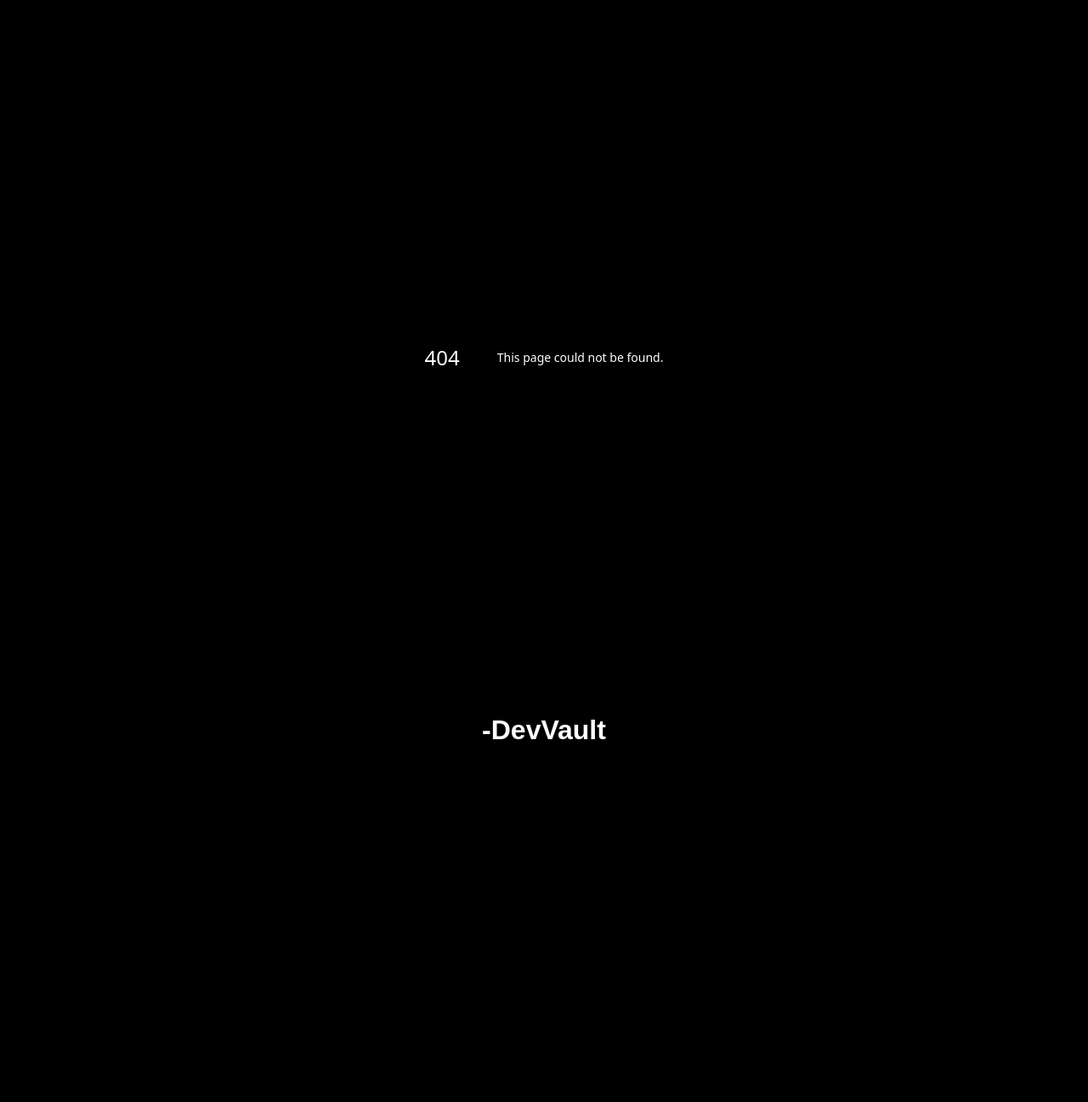
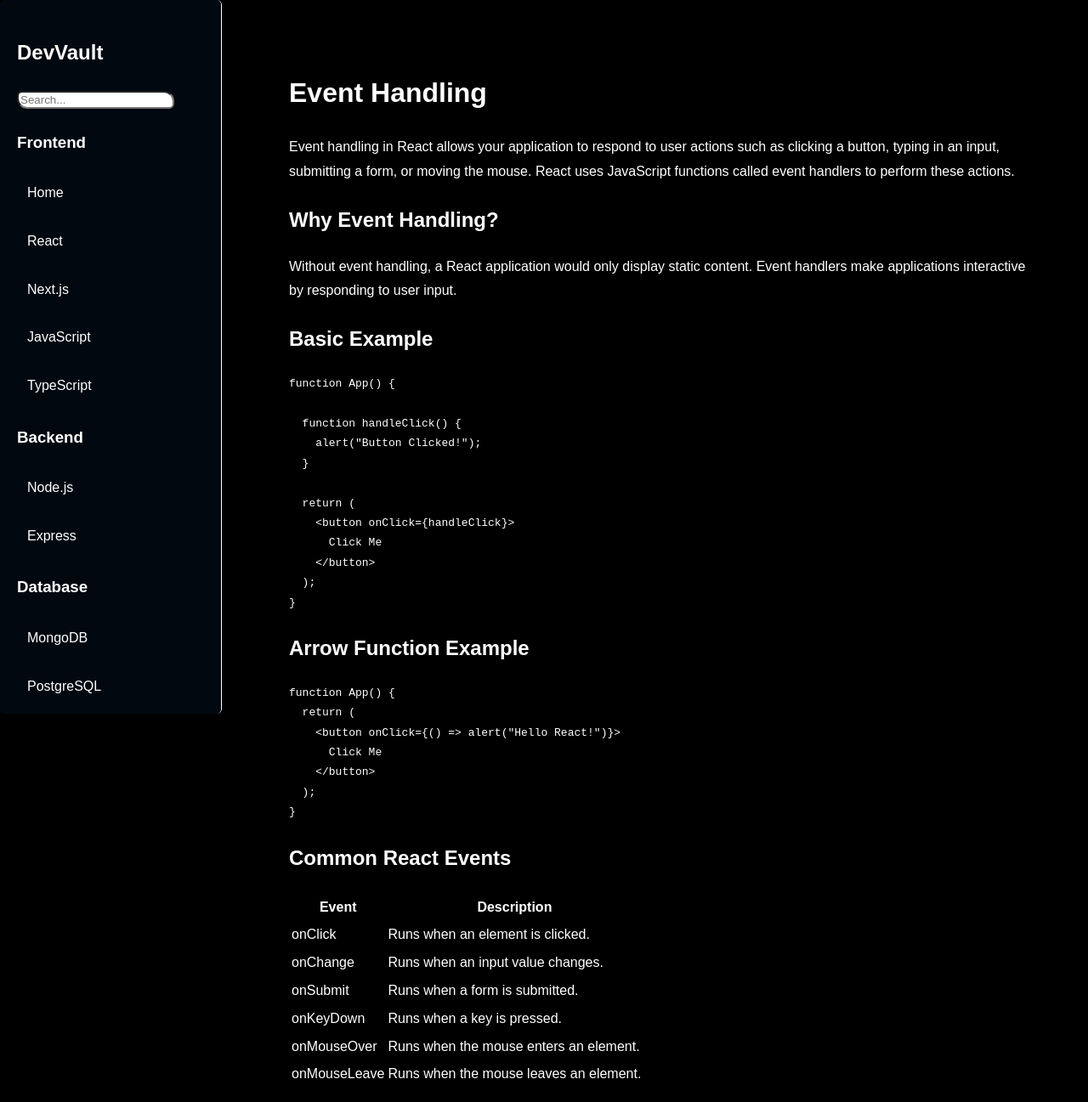
Before and after one commit to asmitbiswas/Project-Next-JS, a Next.js app in the folder app/: page /React/Event_Handling in a window 1280 px wide. Before the commit this address had no page. Shown: the top 1297 px of the page at 85% size. Before the commit the page ends 918 px from the top, so only its background shows below. Built offline with nearby package versions, Linux system fonts and the light colour scheme.

Commit message:
Bug fixed in Event_Handling page

```diff
--- /dev/null
+++ b/app/app/(categories)/React/Event_Handling/page.tsx
@@ -0,0 +1,184 @@
+import Sidebar from "@/app/components/page";
+
+export default function EventHandling() {
+  return (
+    <div>
+      <Sidebar />
+
+      <div>
+        <h1>Event Handling</h1>
+
+        <p>
+          Event handling in React allows your application to respond to user
+          actions such as clicking a button, typing in an input, submitting a
+          form, or moving the mouse. React uses JavaScript functions called
+          event handlers to perform these actions.
+        </p>
+
+        <h2>Why Event Handling?</h2>
+
+        <p>
+          Without event handling, a React application would only display static
+          content. Event handlers make applications interactive by responding to
+          user input.
+        </p>
+
+        <h2>Basic Example</h2>
+
+        <pre>
+{`function App() {
+
+  function handleClick() {
+    alert("Button Clicked!");
+  }
+
+  return (
+    <button onClick={handleClick}>
+      Click Me
+    </button>
+  );
+}`}
+        </pre>
+
+        <h2>Arrow Function Example</h2>
+
+        <pre>
+{`function App() {
+  return (
+    <button onClick={() => alert("Hello React!")}>
+      Click Me
+    </button>
+  );
+}`}
+        </pre>
+
+        <h2>Common React Events</h2>
+
+        <table>
+          <tbody>
+            <tr>
+              <th>Event</th>
+              <th>Description</th>
+            </tr>
+
+            <tr>
+              <td>onClick</td>
+              <td>Runs when an element is clicked.</td>
+            </tr>
+
+            <tr>
+              <td>onChange</td>
+              <td>Runs when an input value changes.</td>
+            </tr>
+
+            <tr>
+              <td>onSubmit</td>
+              <td>Runs when a form is submitted.</td>
+            </tr>
+
+            <tr>
+              <td>onKeyDown</td>
+              <td>Runs when a key is pressed.</td>
+            </tr>
+
+            <tr>
+              <td>onMouseOver</td>
+              <td>Runs when the mouse enters an element.</td>
+            </tr>
+
+            <tr>
+              <td>onMouseLeave</td>
+              <td>Runs when the mouse leaves an element.</td>
+            </tr>
+          </tbody>
+        </table>
+
+        <h2>Passing Arguments</h2>
+
+        <pre>
+{`function App() {
+
+  function greet(name) {
+    alert("Hello " + name);
+  }
+
+  return (
+    <button onClick={() => greet("Asmit")}>
+      Greet
+    </button>
+  );
+}`}
+        </pre>
+
+        <h2>Event Object</h2>
+
+        <p>
+          React automatically passes an event object to event handler functions.
+          It contains useful information about the event that occurred.
+        </p>
+
+        <pre>
+{`function App() {
+
+  function handleClick(event) {
+    console.log(event.target);
+  }
+
+  return (
+    <button onClick={handleClick}>
+      Click Me
+    </button>
+  );
+}`}
+        </pre>
+
+        <h2>Prevent Default Behavior</h2>
+
+        <pre>
+{`function App() {
+
+  function handleSubmit(event) {
+    event.preventDefault();
+    alert("Form Submitted");
+  }
+
+  return (
+    <form onSubmit={handleSubmit}>
+      <button type="submit">
+        Submit
+      </button>
+    </form>
+  );
+}`}
+        </pre>
+
+        <h2>Best Practices</h2>
+
+        <ul>
+          <li>Use descriptive handler names like handleClick.</li>
+          <li>Keep event handlers short and readable.</li>
+          <li>Use arrow functions only when necessary.</li>
+          <li>Call event.preventDefault() for custom form handling.</li>
+          <li>Avoid putting large amounts of logic directly inside JSX.</li>
+        </ul>
+
+        <h2>Common Mistakes</h2>
+
+        <ul>
+          <li>Writing onClick="handleClick()".</li>
+          <li>Calling the function immediately instead of passing it.</li>
+          <li>Forgetting event.preventDefault() on forms.</li>
+          <li>Writing too much logic inside JSX.</li>
+        </ul>
+
+        <h2>Summary</h2>
+
+        <p>
+          Event handling is one of the core features of React. By attaching
+          event handlers to elements, you can respond to user interactions,
+          update state, validate forms, and build interactive applications.
+        </p>
+      </div>
+    </div>
+  );
+}
--- /dev/null
+++ b/app/app/(categories)/React/layout.tsx
@@ -0,0 +1,24 @@
+export default function ReactLayout({ children }: { children: React.ReactNode }) {
+  return (
+    <div
+      style={{
+        background: "#000",
+        color: "#fff",
+        minHeight: "100vh",
+        padding: "40px",
+      }}
+    >
+      {/* <Sidebar /> */}
+
+      <div
+        style={{
+          maxWidth: "900px",
+          marginLeft: "280px",
+          lineHeight: "1.8",
+        }}
+      >
+        {children}
+      </div>
+    </div>
+  );
+}
--- a/app/app/(categories)/React/page.tsx
+++ b/app/app/(categories)/React/page.tsx
@@ -68,7 +68,7 @@ export default function React() {
           <li><Link href="/React/Componentss" style={{ color: "white" }}>Components</Link></li>
           <li><Link href="/React/Props" style={{ color: "white" }}>Props</Link></li>
           <li><Link href="/React/State" style={{ color: "white" }}>State</Link></li>
-          <li>Event Handling</li>
+          <li><Link href="/React/Event_Handling" style={{ color: "white" }}>Event Handling</Link></li>
           <li>Conditional Rendering</li>
           <li>Lists & Keys</li>
           <li>Forms</li>
```
